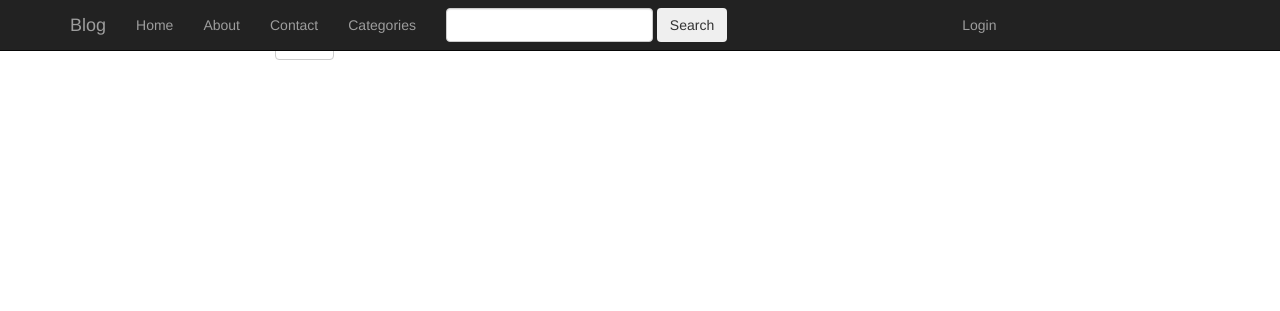
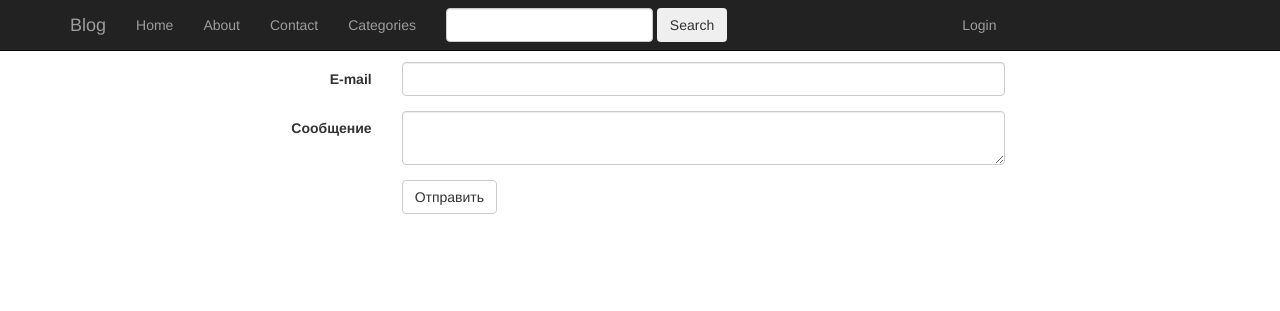
Before and after one commit to EliteEugene/MyBlogFinished, a Django app: template contact/templates/contact/contact.html in a window 1280 px wide. Shown: the top 311 px of the page. Run offline with Django 3.2, Linux system fonts and the light colour scheme; the template is opened without the code that fills it: values that come from a table or form of the project are taken from there, others are empty; parts of the project's set-up code (start-up, migrations or seed data) failed here and were passed over; some libraries are stand-ins or nearby versions.

Commit message:
Contact ajax form

```diff
--- a/MyBlog/settings.py
+++ b/MyBlog/settings.py
@@ -38,7 +38,7 @@
 
 INSTALLED_APPS = (
     'grappelli',
-    'filebrowser',
+    #'filebrowser',
 
     'django.contrib.admin',
     'django.contrib.auth',
@@ -58,7 +58,6 @@
 
     'bootstrapform',
 
-    #'tinymce',
     'django_markdown',
 )
 
--- a/contact/forms.py
+++ /dev/null
@@ -1,6 +0,0 @@
-from django import forms
-
-class ContactForm(forms.Form):
-    name = forms.CharField(max_length=100)
-    email = forms.EmailField(max_length=100)
-    message = forms.CharField(widget=forms.Textarea(), max_length=1000)
--- a/contact/templates/contact/contact.html
+++ b/contact/templates/contact/contact.html
@@ -1,32 +1,32 @@
 {% extends 'blog/base.html' %}
+<!--{% load bootstrap %}-->
+{% block content %}
 
-{% load bootstrap %}
 
-{% block content %}
 <div class="container main-content">
     <div class="col-lg-8 col-lg-offset-2 col-md-10 col-md-offset-1">
-        <form id="ajaxform" action="{% url 'contact:contact_form' %}" method="post">
+
+        <form id="ajaxform" action="{% url 'contact:contact_form' %}" method="post" class="form-horizontal">
             {% csrf_token %}
-             {{ form.non_field_errors }}
-
-
-             <div>
-
-             {{ form.name|bootstrap_horizontal }}
-
-              </div>
-
-             <div>
-
-             {{ form.email|bootstrap_horizontal }}
-
-              </div>
-
-              <div>
-
-              {{ form.message|bootstrap_horizontal }}
-
-              </div>
+            <div class="form-group">
+                <label for="name" class="col-sm-2 control-label">Имя пользователя</label>
+                <div class="col-sm-10">
+                    <input type="text" name="name" id="name" class="form-control"></div>
+            </div>
+            <div class="form-group">
+                <label for="email" class="col-sm-2 control-label">E-mail</label>
+                <div class="col-sm-10">
+                    <input type="email" name="email" id="email" class="form-control"></div>
+            </div>
+            <div class="form-group">
+                <label for="name" class="col-sm-2 control-label">Сообщение</label>
+                <div class="col-sm-10">
+                    <textarea type="message" name="message" id="message" class="form-control"></textarea></div>
+            </div>
+            <div class="form-group">
+                <div class="col-sm-offset-2 col-sm-10">
+                    <input class="btn btn-default" type="submit" value="Отправить"></div>
+            </div>
 
             <div id="loading" style="display:none;">
                 <span id="load_text">loading...</span>
@@ -37,9 +37,6 @@
             <div id="form_ajax_error" style="display:none;">
                 <span>Can not submit data due to errors.</span>
             </div>
-            <p id="sendwrapper">
-                <input type="submit" value="Send" class="btn btn-default" id="sendbutton"/>
-            </p>
         </form>
     </div>
 </div>
--- a/loginsys/templates/register.html
+++ b/loginsys/templates/register.html
@@ -2,7 +2,7 @@
 
 {% block content %}
 <div class="container main-content">
-<div class="col-lg-8 col-lg-offset-2 col-md-10 col-md-offset-1">
+  <div class="col-lg-8 col-lg-offset-2 col-md-10 col-md-offset-1">
 
     <form action="/auth/register/" method="post" class="form-horizontal">
       {% csrf_token %}
@@ -16,7 +16,7 @@
         <div class="col-sm-10">
           <input type="password" name="password1" id="password1" class="form-control"></div>
       </div>
-        <div class="form-group">
+      <div class="form-group">
         <label for="password2" class="col-sm-2 control-label">Подтвердите пароль</label>
         <div class="col-sm-10">
           <input type="password" name="password2" id="password2" class="form-control"></div>
@@ -24,7 +24,7 @@
       <div class="form-group">
         <div class="col-sm-offset-2 col-sm-10">
           <input class="btn btn-default" type="submit" value="Зарегистрироваться"></div>
-        </div>
+      </div>
     </form>
   </div>
 </div>
```
